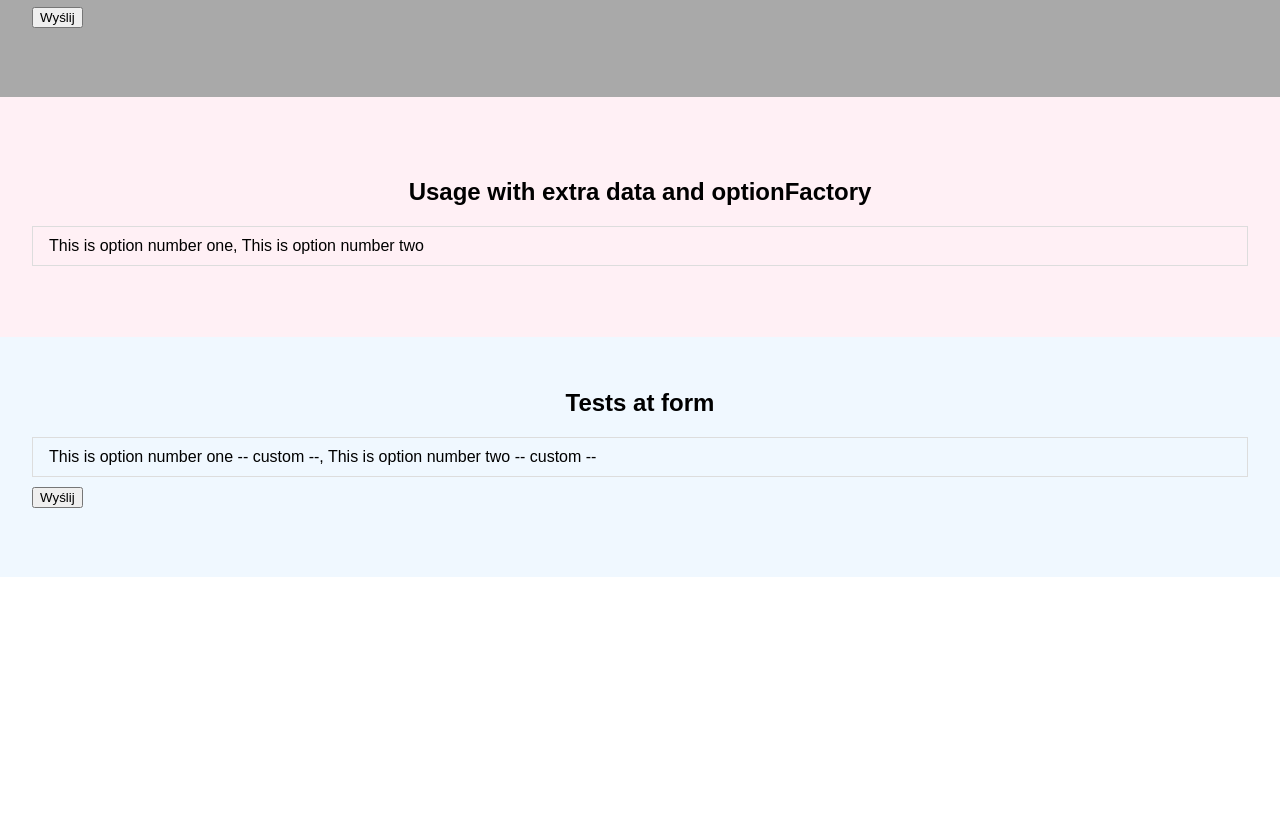
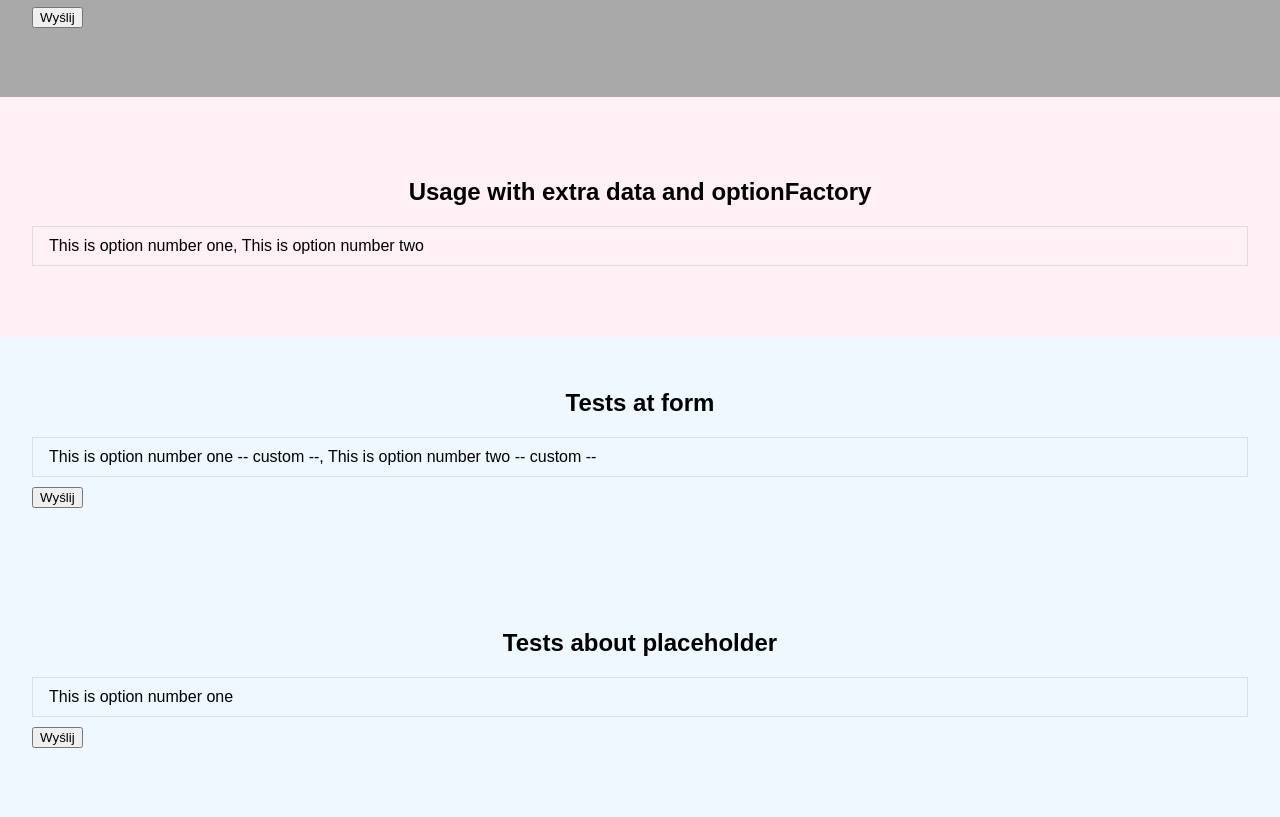
Before and after one commit to przemyslaw-chudzinski/custom-select, a website: page demo.html in a window 1280 px wide. Shown: the part 623-1440 px from the top of the page. Before the commit the page ends 1200 px from the top, so only its background shows below. Drawn offline with Linux system fonts and the light colour scheme.

Commit message:
some changes

```diff
--- a/demo.html
+++ b/demo.html
@@ -154,6 +154,27 @@
 
 </div>
 
+<div class="wrapper wrapper-7">
+
+    <h2>Tests about placeholder</h2>
+
+    <form method="post" action="http://localhost/cs-test/index.php">
+
+        <select id="custom-select-6" class="foo" name="selected_values">
+
+<!--            <option value="">asd</option>-->
+            <option value="1" data-icon="menu" data-desc="This is a description of option number one">This is option number one</option>
+            <option value="2" data-icon="menu" data-desc="This is a description of option number two">This is option number two</option>
+            <option value="3" data-icon="menu" data-desc="This is a description of option number three">This is option number three</option>
+
+        </select>
+
+        <button type="submit">Wyślij</button>
+
+    </form>
+
+</div>
+
 
 <script src="dist/custom-select.js"></script>
 
@@ -203,6 +224,10 @@
         console.log(event.detail.selectedOption, 'change');
     });
 
+    const cs6 = new CustomSelect('#custom-select-6', {
+
+    });
+
 </script>
 
 </body>
```
